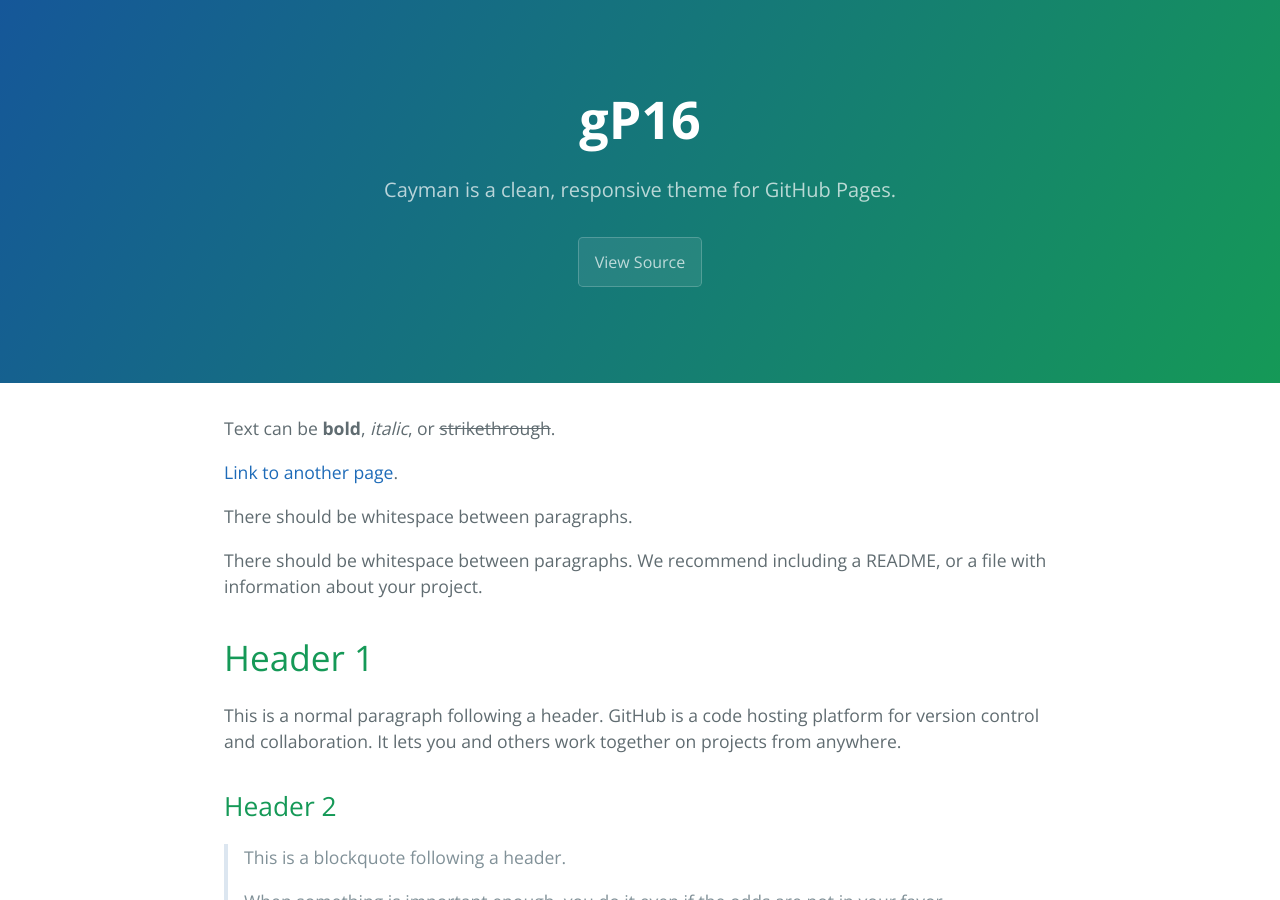
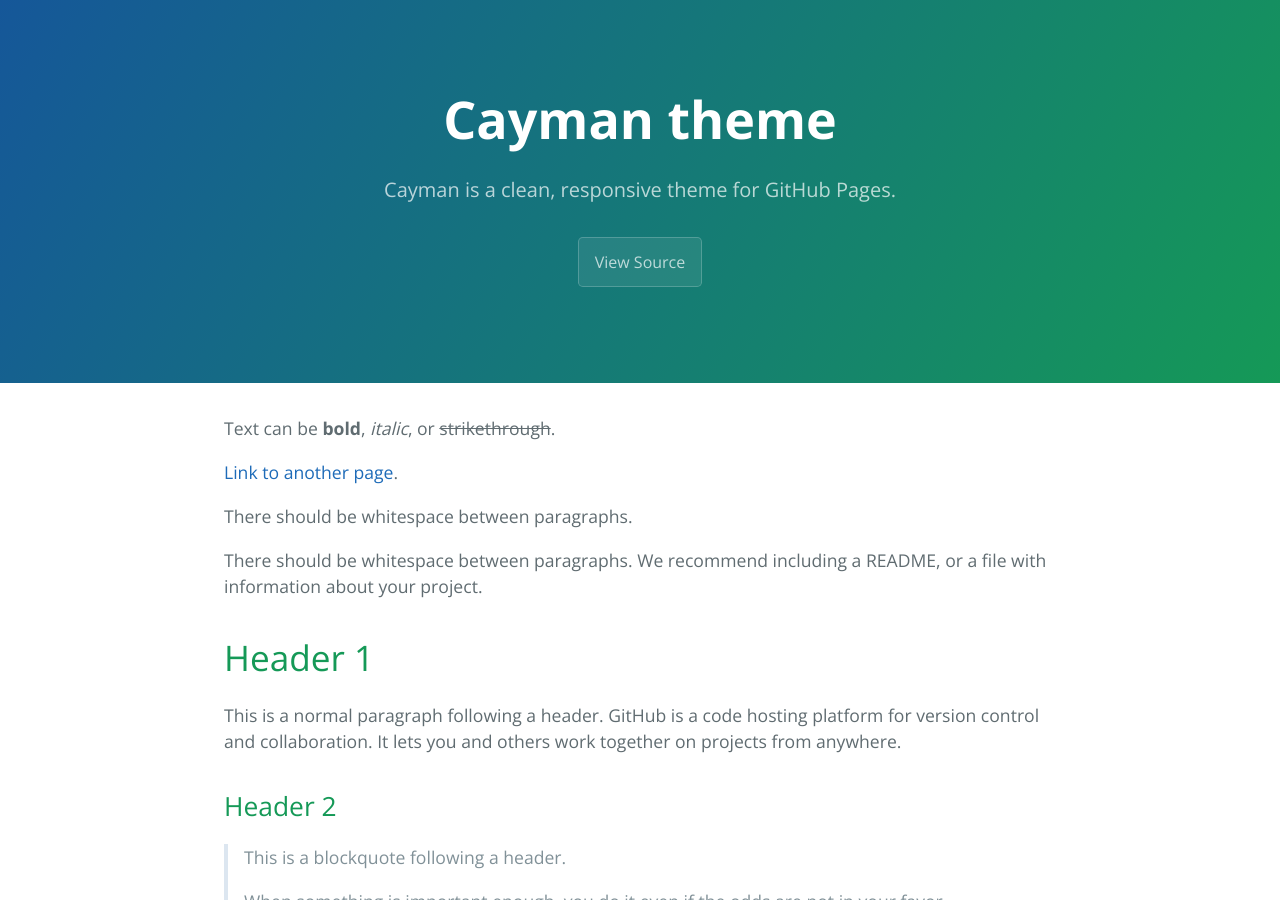
Before and after one commit to QuantumV2/gP16-Console, a Jekyll site: the page built from index.md, in a window 1280 px wide and 900 px high. Built offline with Jekyll 4.4.1, drawn with Linux system fonts in a browser that asks for light colours.

Commit message:
Update default.html

```diff
--- a/_layouts/default.html
+++ b/_layouts/default.html
@@ -15,7 +15,7 @@
   <body>
 
     <header class="page-header" role="banner">
-      <h1 class="project-name">{{ "gP16" | default: "gP16" | default: "gP16" }}</h1>
+      <h1 class="project-name">{{ page.title | default: site.title | default: site.github.repository_name }}</h1>
       <h2 class="project-tagline">{{ page.description | default: site.description | default: site.github.project_tagline }}</h2>
       {% if site.github.is_project_page %}
         <a href="{{ site.github.repository_url }}" class="btn">View Source</a>
```
